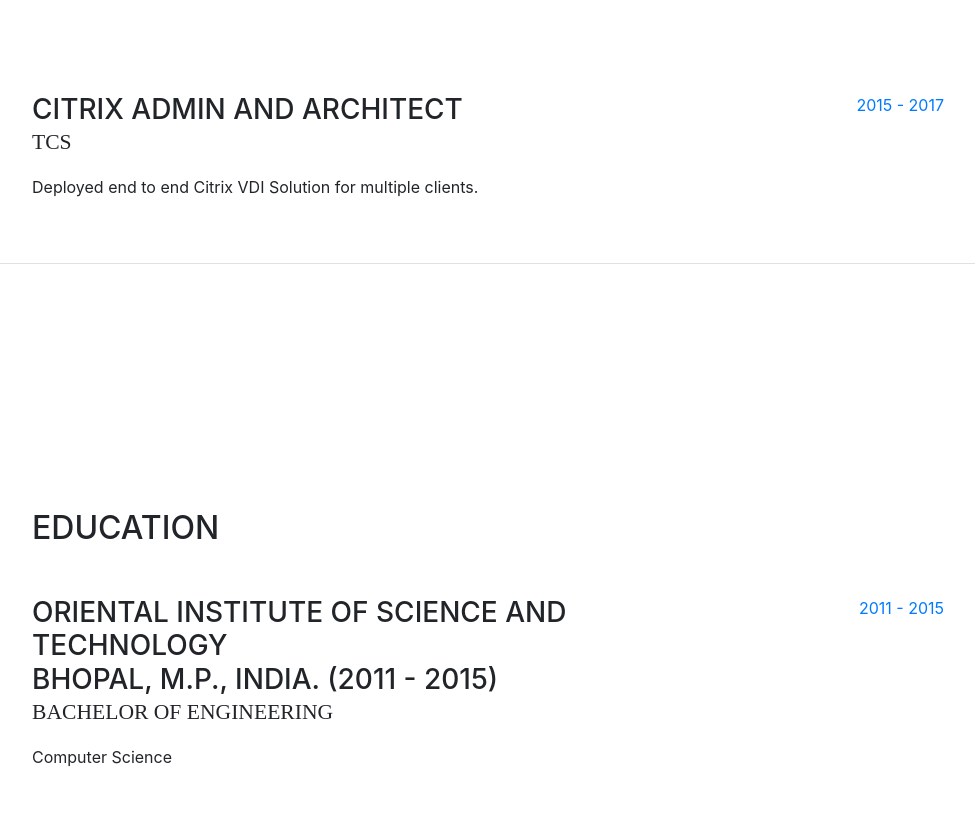
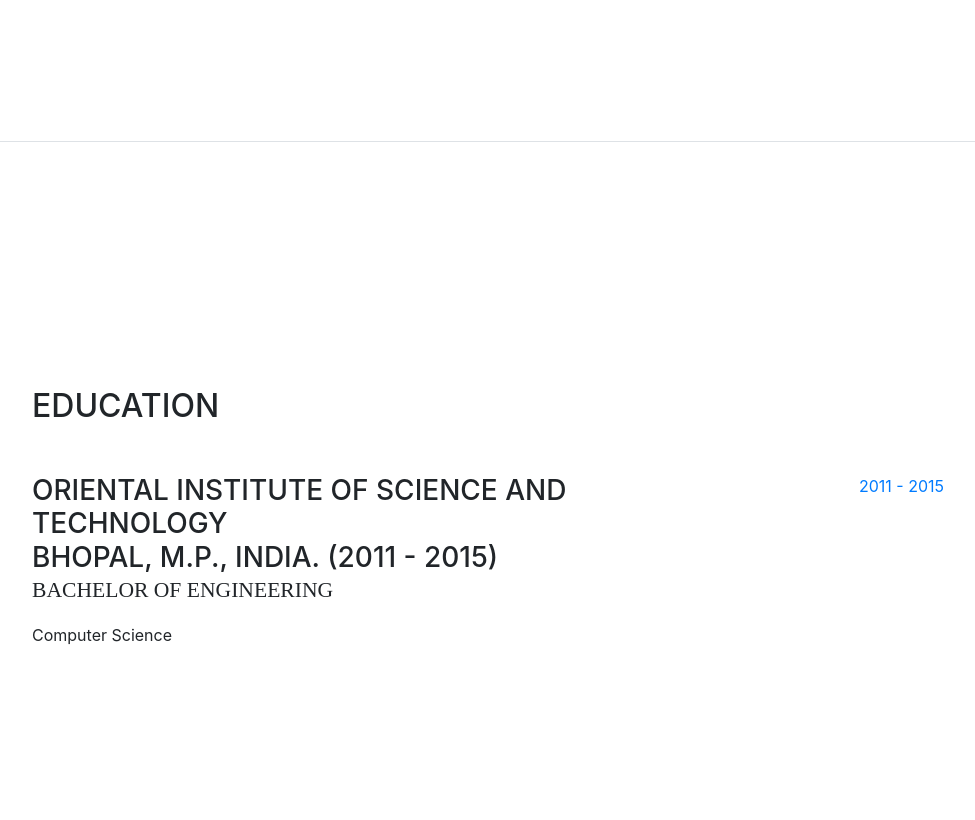
Before and after one commit to prateekgarg01/portfolio, a website with bundled scripts: page index.html in a window 1280 px wide. Shown: the part 1561-2381 px from the top of the page, without its empty margins (288-1263 px from the left). Built offline with nearby package versions, Linux system fonts and the light colour scheme; a web font is replaced by a local one.

Commit message:
Update index.html

```diff
--- a/index.html
+++ b/index.html
@@ -122,17 +122,6 @@
           </div>
           <br>
           <br>
-
-          <div class="resume-item d-flex flex-column flex-md-row">
-            <div class="resume-content mr-auto">
-              <h3 class="mb-0">Citrix Admin and Architect</h3>
-              <div class="subheading mb-3">TCS</div>
-              <p>Deployed end to end Citrix VDI Solution for multiple clients.</p>
-            </div>
-            <div class="resume-date text-md-right">
-              <span class="text-primary">2015 - 2017</span>
-            </div>
-          </div>
 
         </div>
 
```
